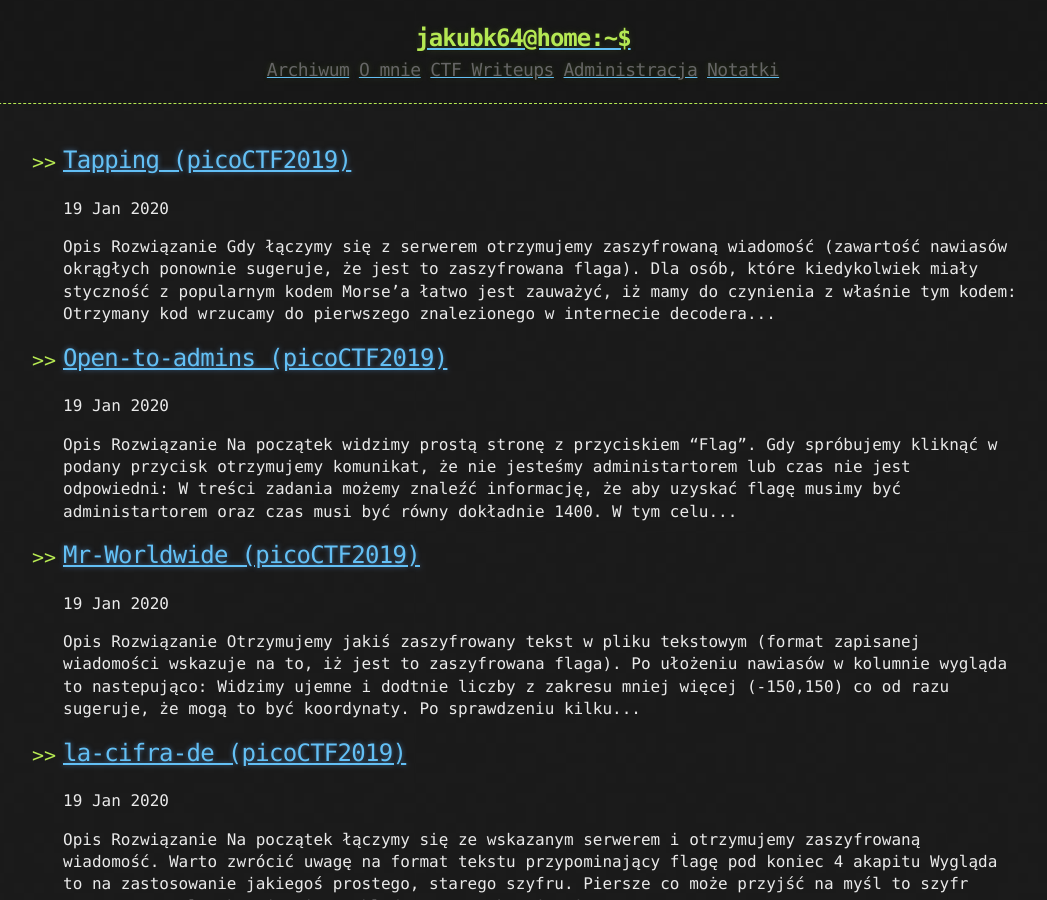
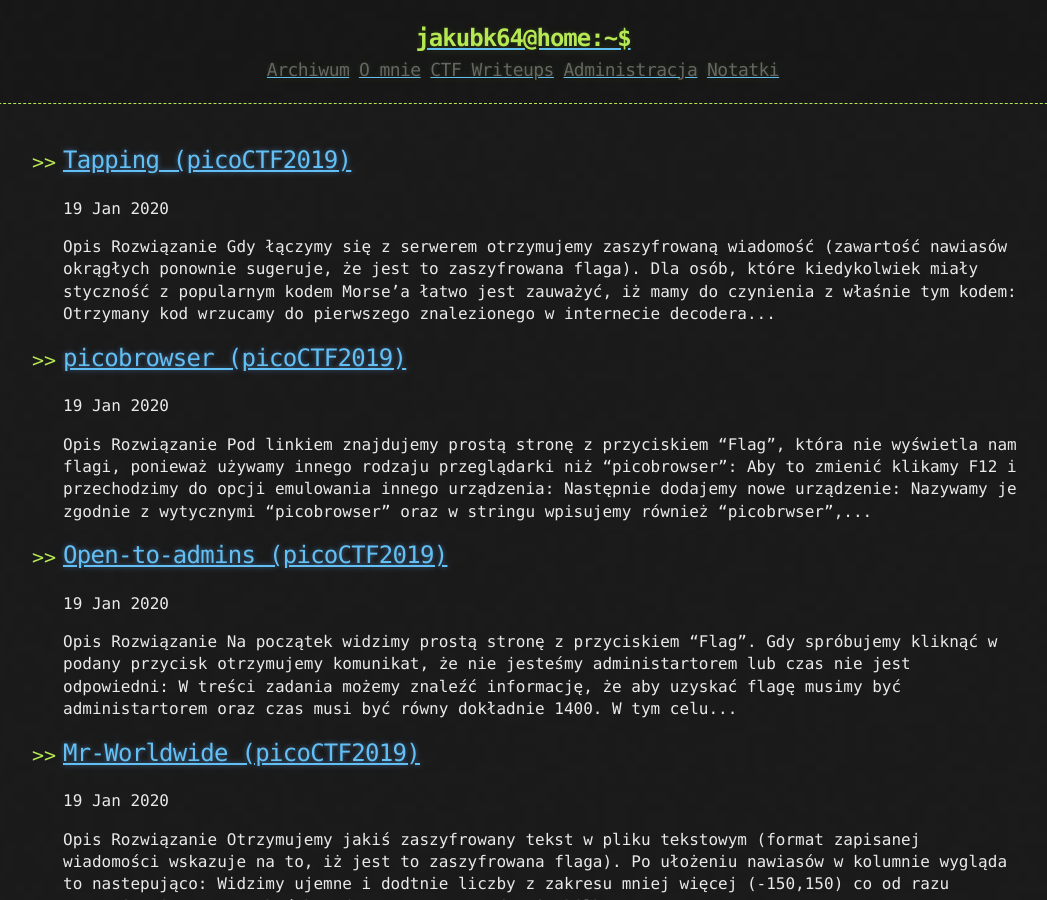
Before and after one commit to JakubK64/jakubk64.github.io, a Jekyll site: the page built from index.html, in a window 1280 px wide and 900 px high. Shown: the whole window, without its empty margins (117-1164 px from the left). Built offline with Jekyll 4.4.1, drawn with Linux system fonts in a browser that asks for light colours; the list of posts is cut into pages by our own code; some of the changed text lies outside the part shown.

Commit message:
Uploading picobrowser task

```diff
--- /dev/null
+++ b/_posts/2020-01-19-picobrowser.md
@@ -0,0 +1,38 @@
+---
+layout: post
+title: picobrowser (picoCTF2019)
+published: true
+tags: picoCTF2019 pico CTF pico browser picobrowser
+---
+
+## Opis
+
+![useful image]({{ https://github.com/JakubK64/jakubk64.github.io/blob/master/CTF/picoCTF2019/Web%20Exploitation/picobrowser/zadanie.png }}\CTF\picoCTF2019\Web%20Exploitation\picobrowser\zadanie.png)
+
+## Rozwiązanie
+
+Pod linkiem znajdujemy prostą stronę z przyciskiem "Flag", która nie wyświetla nam flagi, ponieważ używamy innego rodzaju przeglądarki niż "picobrowser":
+
+![useful image]({{ https://github.com/JakubK64/jakubk64.github.io/blob/master/CTF/picoCTF2019/Web%20Exploitation/picobrowser/1.png }}\CTF\picoCTF2019\Web%20Exploitation\picobrowser\1.png)
+
+Aby to zmienić klikamy F12 i przechodzimy do opcji emulowania innego urządzenia:
+
+![useful image]({{ https://github.com/JakubK64/jakubk64.github.io/blob/master/CTF/picoCTF2019/Web%20Exploitation/picobrowser/2.png }}\CTF\picoCTF2019\Web%20Exploitation\picobrowser\2.png)
+
+Następnie dodajemy nowe urządzenie:
+
+![useful image]({{ https://github.com/JakubK64/jakubk64.github.io/blob/master/CTF/picoCTF2019/Web%20Exploitation/picobrowser/3.png }}\CTF\picoCTF2019\Web%20Exploitation\picobrowser\3.png)
+
+Nazywamy je zgodnie z wytycznymi "picobrowser" oraz w stringu wpisujemy również "picobrwser", aby wartość parametru "User-agent" przyjęła wartość "picobrowser" i strona prawidłowo rozpoznała naszą przelgądarkę.
+
+![useful image]({{ https://github.com/JakubK64/jakubk64.github.io/blob/master/CTF/picoCTF2019/Web%20Exploitation/picobrowser/4.png }}\CTF\picoCTF2019\Web%20Exploitation\picobrowser\4.png)
+
+Następnie przełączamy widok na nowo utworzoną "przeglądarkę":
+
+![useful image]({{ https://github.com/JakubK64/jakubk64.github.io/blob/master/CTF/picoCTF2019/Web%20Exploitation/picobrowser/5.png }}\CTF\picoCTF2019\Web%20Exploitation\picobrowser\5.png)
+
+I klikamy przycisk "Flag" dzięki czemu po odświeżeniu strony widzimy szukaną flagę
+
+![useful image]({{ https://github.com/JakubK64/jakubk64.github.io/blob/master/CTF/picoCTF2019/Web%20Exploitation/picobrowser/6.png }}\CTF\picoCTF2019\Web%20Exploitation\picobrowser\6.png)
+
+## Flag: *picoCTF{p1c0_s3cr3t_ag3nt_ee951878}*
```
Also changed, not shown: CTF_Writeups.md (+2 -1 lines), CTF/picoCTF2019/Web Exploitation/picobrowser/1.png (added), CTF/picoCTF2019/Web Exploitation/picobrowser/2.png (added), CTF/picoCTF2019/Web Exploitation/picobrowser/3.png (added), CTF/picoCTF2019/Web Exploitation/picobrowser/4.png (added), CTF/picoCTF2019/Web Exploitation/picobrowser/5.png (added), CTF/picoCTF2019/Web Exploitation/picobrowser/6.png (added), CTF/picoCTF2019/Web Exploitation/picobrowser/zadanie.png (added).
